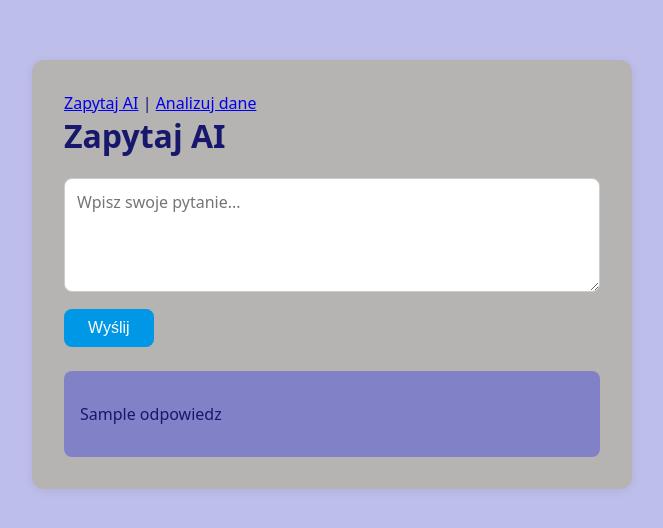
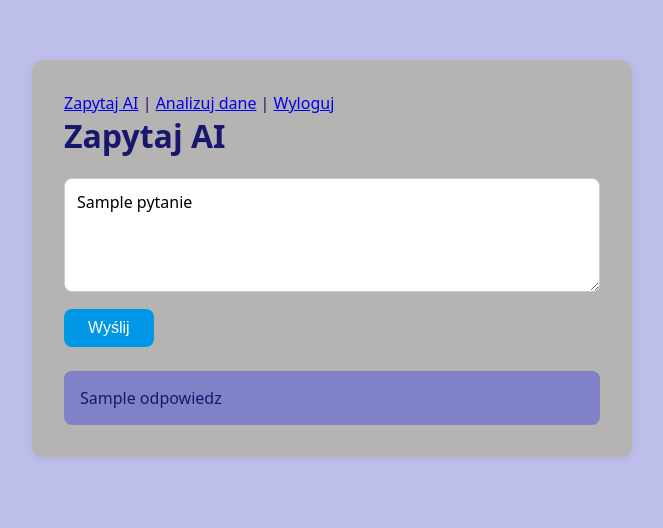
Before and after one commit to stanislawwmadej-arch/chatbot, a Flask app: template templates/index.html in a window 1280 px wide. Shown: the top 528 px of the page, without its empty margins (308-971 px from the left). Run offline with Flask 3, Linux system fonts and the light colour scheme; the template is opened without the code that fills it: most values are stand-ins (such as "Sample title", 1, 10 or a date in 2020).

Commit message:
Naprawa wyswietlania odpowiedzi w index.html

```diff
--- a/templates/index.html
+++ b/templates/index.html
@@ -10,7 +10,8 @@
     <main class="container">
         <nav>
             <a href="/">Zapytaj AI</a> |
-            <a href="/analiza-strona">Analizuj dane</a>
+            <a href="/analiza-strona">Analizuj dane</a> |
+            <a href="/wyloguj">Wyloguj</a>
         </nav>
 
         <h1>Zapytaj AI</h1>
@@ -21,18 +22,13 @@
                 id="pytanie"
                 rows="4"
                 placeholder="Wpisz swoje pytanie..."
-            ></textarea>
+            >{{ pytanie or '' }}</textarea>
             <button type="submit">Wyślij</button>
         </form>
 
         {% if odpowiedz %}
         <div class="answer-box">
-            <div id="odpowiedz" data-tekst="{{ odpowiedz }}"></div>
-            <script src="https://cdn.jsdelivr.net/npm/marked/marked.min.js"></script>
-            <script>
-                const el = document.getElementById("odpowiedz");
-                el.innerHTML = marked.parse(el.getAttribute("data-tekst"));
-            </script>
+            <p style="white-space: pre-wrap; margin: 0;">{{ odpowiedz }}</p>
         </div>
         {% endif %}
     </main>
```
